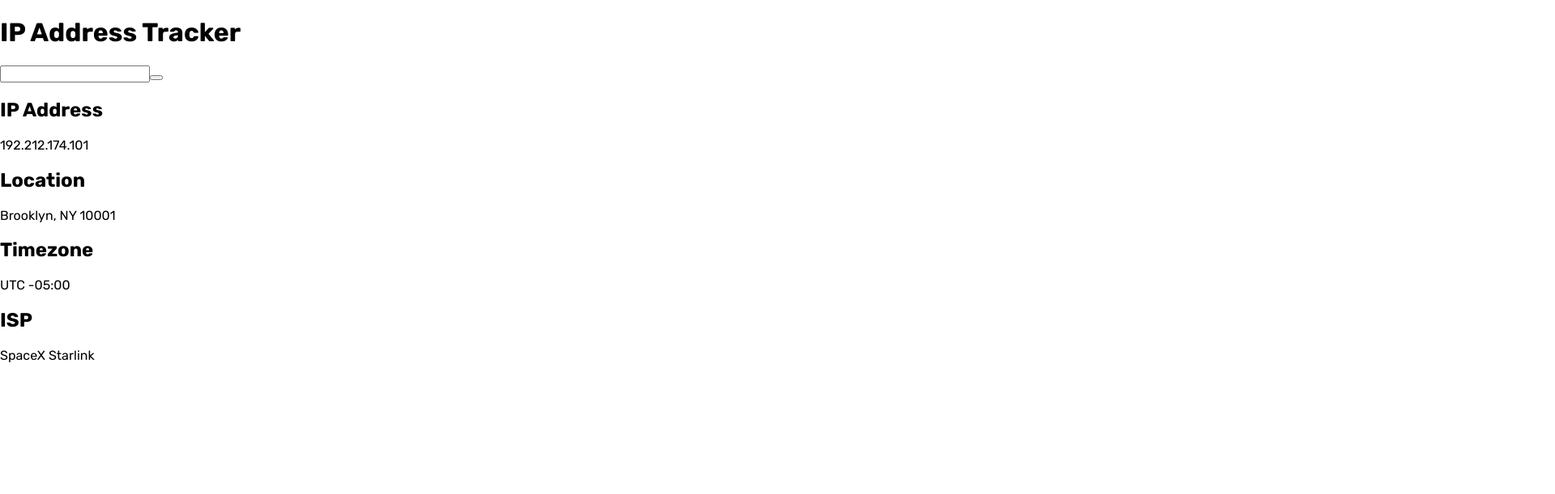
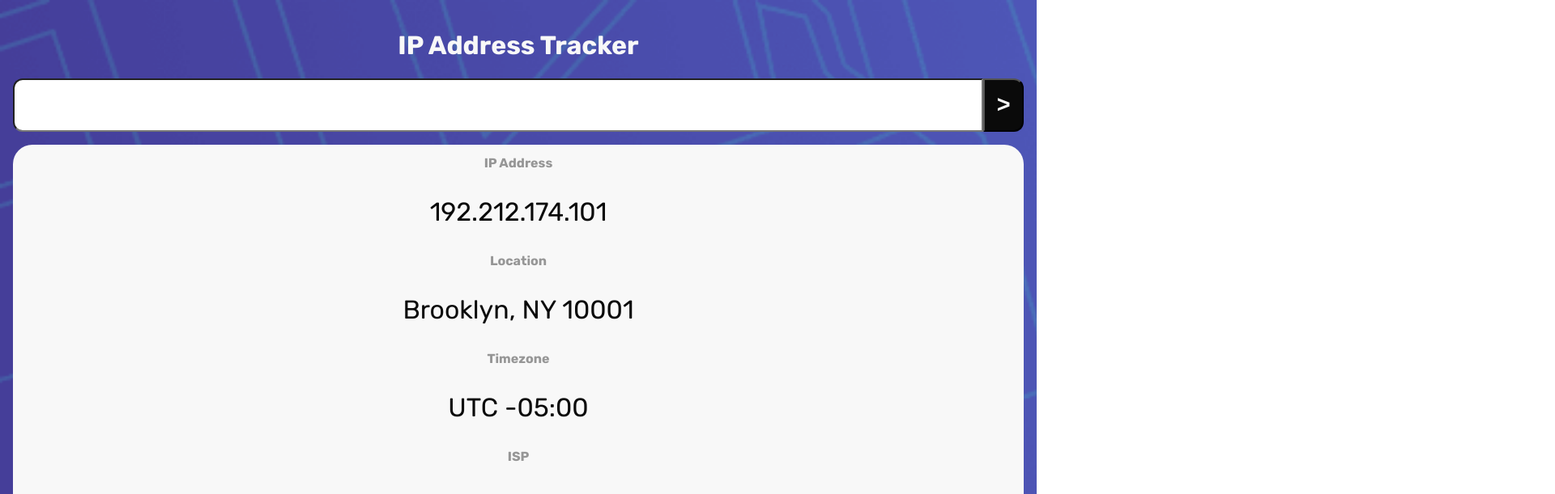
Before and after one commit to Skidragon/sd-ip-address-tracker, a Next.js app: page / in a window 1280 px wide. Shown: the top 611 px of the page at 81% size, 1920 px wide, since content can reach past the window. Built offline with nearby package versions, Linux system fonts and the light colour scheme.

Commit message:
styled header and started on map

```diff
--- a/components/BlankCard/BlankCard.module.scss
+++ b/components/BlankCard/BlankCard.module.scss
@@ -1,3 +1,12 @@
-.test {
-
+.container {
+  background: var(--white);
+  border-radius: 24px;
+  h2 {
+    color: var(--dark-gray);
+    font-size: 1rem;
+  }
+  p {
+    color: var(--black);
+    font-size: 2rem;
+  }
 }
--- a/components/BlankCard/BlankCard.tsx
+++ b/components/BlankCard/BlankCard.tsx
@@ -1,21 +1,24 @@
+import classNames from "classnames";
 import React from "react";
-import styles from "./BlankCard.module.scss";
+import cardStyles from "./BlankCard.module.scss";
 export const BlankCard = ({
   children,
   style = {},
+  className = "",
   ...props
 }: {
   children: React.ReactNode;
   style?: React.CSSProperties;
+  className?: string;
   props?: React.HTMLAttributes<HTMLDivElement>;
 }) => {
   return (
     <div
       {...props}
-      style={{
-        ...styles,
-        ...style,
-      }}
+      className={classNames({
+        [cardStyles.container]: true,
+        [className]: true,
+      })}
     >
       {children}
     </div>
--- a/components/SearchBar/SearchBar.module.scss
+++ b/components/SearchBar/SearchBar.module.scss
@@ -0,0 +1,22 @@
+.container {
+  display: flex;
+}
+$radius: 12px;
+.input {
+  width: 100%;
+  font-size: 1.8rem;
+  border-top-left-radius: $radius;
+  border-bottom-left-radius: $radius;
+  padding: 0 1em;
+}
+
+.button {
+  border-top-right-radius: $radius;
+  border-bottom-right-radius: $radius;
+  background: var(--black);
+  color: var(--white);
+  font-weight: 700;
+  font-size: 1.8rem;
+  cursor: pointer;
+  padding: 0.5em;
+}
--- a/components/SearchBar/SearchBar.tsx
+++ b/components/SearchBar/SearchBar.tsx
@@ -1,18 +1,30 @@
 import React from "react";
-
+import classNames from "classnames";
+import searchStyles from "./SearchBar.module.scss";
 export const SearchBar = ({
   placeholder = "",
   onTrigger = () => {},
+  className = "",
   ...props
 }: {
   placeholder: string;
   onTrigger: React.ReactEventHandler;
+  className?: string;
   props?: React.HTMLAttributes<HTMLDivElement>;
 }) => {
+  console.log(className);
   return (
-    <div {...props}>
-      <input type="search" onKeyUp={onTrigger} />
-      <button onClick={onTrigger}></button>
+    <div
+      className={classNames({
+        [searchStyles.container]: true,
+        [className]: true,
+      })}
+      {...props}
+    >
+      <input className={searchStyles.input} type="search" onKeyUp={onTrigger} />
+      <button className={searchStyles.button} onClick={onTrigger}>
+        {">"}
+      </button>
     </div>
   );
 };
--- a/package.json
+++ b/package.json
@@ -8,12 +8,15 @@
     "start": "next start"
   },
   "dependencies": {
+    "classnames": "^2.3.1",
+    "leaflet": "^1.7.1",
     "next": "10.2.3",
     "react": "17.0.2",
     "react-dom": "17.0.2",
     "sass": "^1.34.0"
   },
   "devDependencies": {
+    "@types/leaflet": "^1.7.0",
     "@types/react": "17.0.6",
     "prettier": "2.3.0",
     "typescript": "4.2.4"
--- a/pages/index.tsx
+++ b/pages/index.tsx
@@ -1,9 +1,16 @@
-import React from "react";
+import React, {
+  RefObject,
+  useEffect,
+  useLayoutEffect,
+  useRef,
+  useState,
+} from "react";
 import Head from "next/head";
 import Image from "next/image";
 import styles from "../styles/Home.module.scss";
 import { SearchBar } from "components/SearchBar/SearchBar";
 import { BlankCard } from "components/BlankCard/BlankCard";
+import L from "leaflet";
 const InfoDisplay = ({
   heading = "",
   children,
@@ -18,7 +25,29 @@ const InfoDisplay = ({
     </div>
   );
 };
+const useIsBrowserEnv = () => {
+  const [isBrowserEnv, setIsBrowserEnv] = useState(false);
+  useEffect(() => {
+    setIsBrowserEnv(true);
+  }, []);
+
+  return isBrowserEnv;
+};
+// https://stackoverflow.com/questions/57704196/leaflet-with-next-js
+// https://epicreact.dev/why-you-shouldnt-put-refs-in-a-dependency-array/
+// https://epicreact.dev/the-latest-ref-pattern-in-react/
 export default function Home() {
+  const mapRef = useRef<any>(null);
+  const isBrowserEnv = useIsBrowserEnv();
+  useEffect(() => {
+    if (isBrowserEnv && mapRef?.current) {
+      const map = L.map(mapRef.current).setView([51.505, -0.09], 13);
+      L.tileLayer("https://{s}.tile.openstreetmap.org/{z}/{x}/{y}.png", {
+        attribution:
+          '&copy; <a href="https://www.openstreetmap.org/copyright">OpenStreetMap</a> contributors',
+      }).addTo(map);
+    }
+  }, [isBrowserEnv]);
   return (
     <div className={styles.container}>
       <Head>
@@ -26,14 +55,16 @@ export default function Home() {
         <meta name="description" content="Generated by create next app" />
         <link rel="icon" href="/favicon.ico" />
       </Head>
+      <header className={styles.header}>
         <h1>IP Address Tracker</h1>
         <SearchBar
+          className={styles["search-bar"]}
           placeholder="Search for any IP address or domain"
           onTrigger={() => {
             console.log("Searching");
           }}
         />
-      <BlankCard>
+        <BlankCard className={styles.card}>
           <InfoDisplay heading="IP Address">
             <p>192.212.174.101</p>
           </InfoDisplay>
@@ -47,6 +78,8 @@ export default function Home() {
             <p>SpaceX Starlink</p>
           </InfoDisplay>
         </BlankCard>
+      </header>
+      <div ref={mapRef} style={{}} />
     </div>
   );
 }
--- a/styles/Home.module.scss
+++ b/styles/Home.module.scss
@@ -0,0 +1,17 @@
+.header {
+  display: flex;
+  flex-flow: column;
+  align-items: stretch;
+  text-align: center;
+  background: url("../public/pattern-bg.png");
+  background-size: cover;
+  width: 100%;
+  padding: 1em;
+  position: relative;
+}
+.search-bar {
+  width: 100%;
+  margin-bottom: 1rem;
+}
+.card {
+}
--- a/styles/globals.scss
+++ b/styles/globals.scss
@@ -4,18 +4,27 @@
 *::after {
   box-sizing: border-box;
 }
+
 :root {
   --desktop: 1440px;
   --dark-gray: hsl(0, 0%, 59%);
   --very-dark-gray: hsl(0, 0%, 17%);
+  --black: hsl(0, 0%, 4%);
+  --white: #f8f8f8;
 }
 html,
 body {
+  font-size: 16px;
+  font-family: "Rubik", sans-serif;
   padding: 0;
   margin: 0;
-  font-family: "Rubik", sans-serif;
 }
-
+h1 {
+  color: var(--white);
+}
+h2 {
+  color: var(--dark-gray);
+}
 a {
   color: inherit;
   text-decoration: none;
--- a/tsconfig.json
+++ b/tsconfig.json
@@ -14,6 +14,8 @@
     "isolatedModules": true,
     "jsx": "preserve",
     "baseUrl": ".",
+    "allowSyntheticDefaultImports": true,
+    "skipDefaultLibCheck": true,
     // "paths": {
     //   "@/components/*": ["components/*"]
     // }
```
Also changed, not shown: 1 other file (tests, documents, lock files or other folders). Lines whose indentation alone changed are shown as unchanged.
